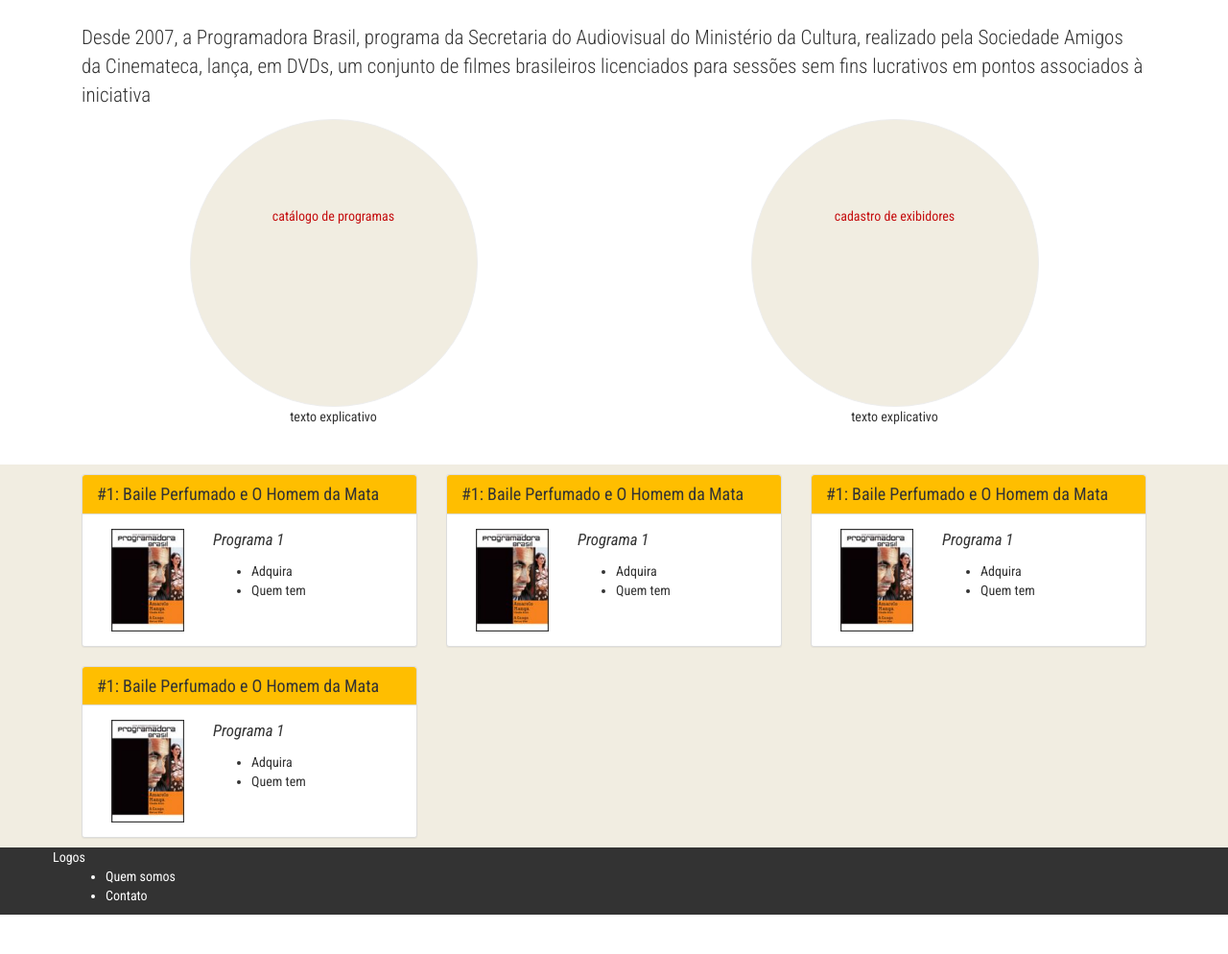
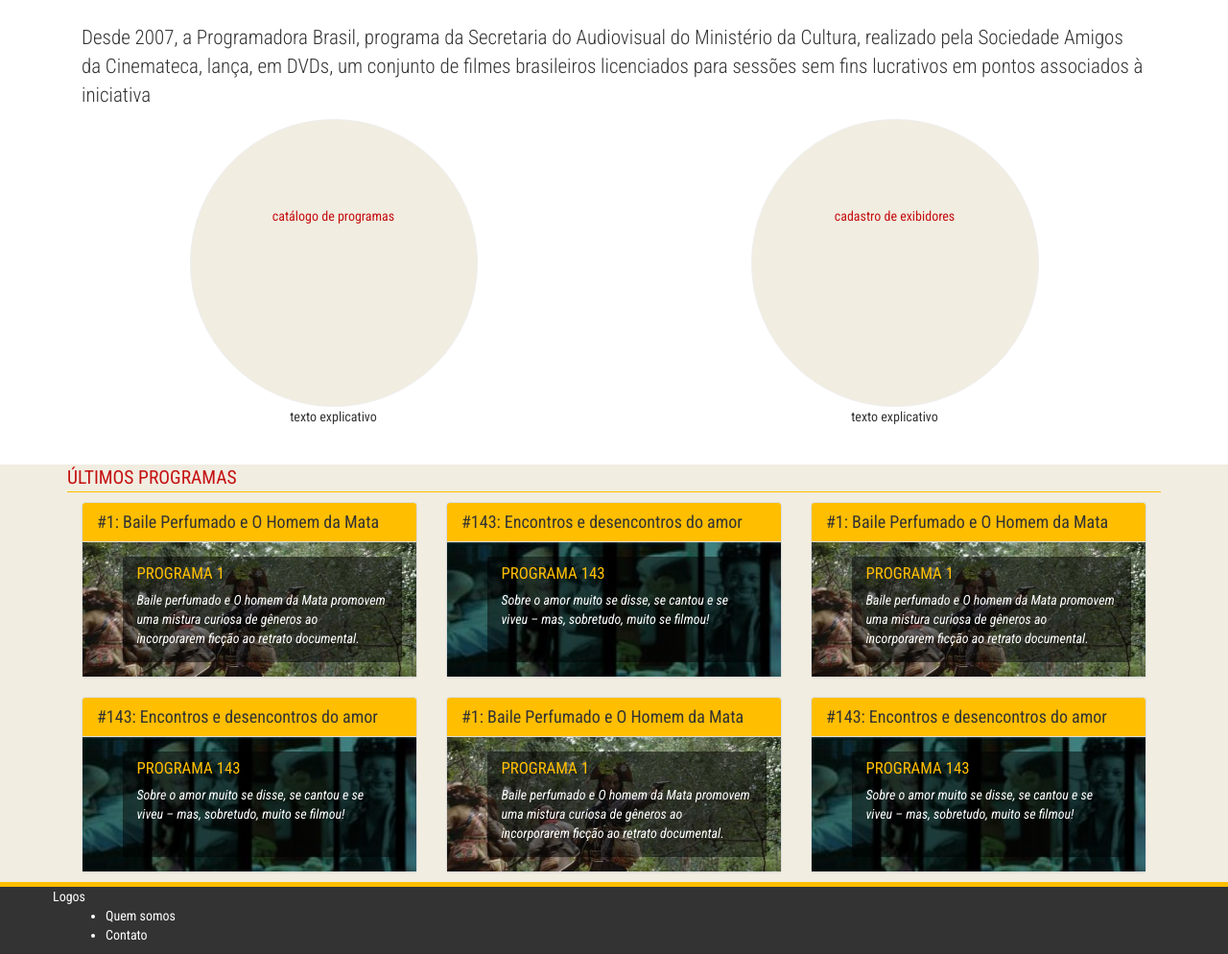
Before and after one commit to anarute/programadorabrasil, a plain HTML site: page index.html in a window 1280 px wide. Shown: the part 76-1070 px from the top of the page at 96% size. Before the commit the page ends 1029 px from the top, so only its background shows below. Drawn offline with nearby package versions, Linux system fonts and the light colour scheme.

Commit message:
alterações diversas para o belém levar na reunião

```diff
--- a/css/home.css
+++ b/css/home.css
@@ -19,7 +19,38 @@
 }
 
 /* Movies' grid and cards */
+.programa {
+		background-color: black;
+}
 
+.programa figure {
+	background: url(../img/baile.jpg) ;
+	background-size: cover;
+	height: 140px;
+}
+.programa figure>img {
+	display: none;
+}
+.programa figure>figcaption {
+	color: white;
+	background: rgba(0,0,0,0.5);
+	border-radius: 2px;
+	height: 100%;
+}
+.programa figure>figcaption>h3 {
+	text-transform: uppercase;
+	font-size: 1.2em;
+	margin: 0.5em 0;
+	color: #FFBE00;
+}
+.programa figure>figcaption>p {
+	font-style: italic
+}
+.movies-grid>div>header {
+	color: #C51011;
+	font-size: 1.4em;
+	border-bottom: 1px solid #FFBE00;
+	}
 .movies-grid{
 	background-color: #F1EDE1;
 }
--- a/css/main.css
+++ b/css/main.css
@@ -26,6 +26,7 @@
 }
 /* Footer styles */
 footer{
+	border-top: 5px solid #FFBE00;
 	background-color: #333;
 	color: #FFF;
 }
--- a/index.html
+++ b/index.html
@@ -74,93 +74,96 @@
 
     <div class="movies-grid">
       <div class="container">
+       <header>ÚLTIMOS PROGRAMAS</header>
+
         <div class="col-sm-4">
-          <div class="movie-card panel panel-default">
+          <div class="movie-card panel panel-default  programa">
             <header class="panel-heading" style="background: #FFBE00">
               <h4>#1: Baile Perfumado e O Homem da Mata</h4>
             </header>
-            <div class="panel-body">
-            <figure class="col-xs-4">
-              <img src="img/programa.jpg" class="img-responsive">
+            <figure class="panel-body"  style="background-image: url(img/baile.jpg)">
+              <img src="img/baile.jpg" />
+              <figcaption class="col-xs-11 col-xs-offset-1">
+                  <h3>Programa 1</h3>
+                  <p>Baile perfumado e O homem da Mata promovem uma mistura curiosa de gêneros ao incorporarem ficção ao retrato documental.</p>
+              </figcaption>
             </figure>
-            <div class="col-xs-8">
-              <p class="movie-subtitle">
-                <em>Programa 1</em>
-                <ul>
-                  <li>Adquira</li>
-                  <li>Quem tem</li>
-                </ul>
-              </p>
-            </div>
-          </div>
           </div>
         </div>
 
         <div class="col-sm-4">
-          <div class="movie-card panel panel-default">
+          <div class="movie-card panel panel-default  programa">
             <header class="panel-heading" style="background: #FFBE00">
-              <h4>#1: Baile Perfumado e O Homem da Mata</h4>
+              <h4>#143: Encontros e desencontros do amor</h4>
             </header>
-            <div class="panel-body">
-            <figure class="col-xs-4">
-              <img src="img/programa.jpg" class="img-responsive">
+            <figure class="panel-body" style="background-image: url(img/amor.jpg)">
+              <img src="img/baile.jpg" />
+              <figcaption class="col-xs-11 col-xs-offset-1">
+                  <h3>Programa 143</h3>
+                  <p>Sobre o amor muito se disse, se cantou e se viveu – mas, sobretudo, muito se filmou!</p>
+              </figcaption>
             </figure>
-            <div class="col-xs-8">
-              <p class="movie-subtitle">
-                <em>Programa 1</em>
-                <ul>
-                  <li>Adquira</li>
-                  <li>Quem tem</li>
-                </ul>
-              </p>
-            </div>
-          </div>
           </div>
         </div>
 
      <div class="col-sm-4">
-          <div class="movie-card panel panel-default">
+       <div class="movie-card panel panel-default  programa">
          <header class="panel-heading" style="background: #FFBE00">
            <h4>#1: Baile Perfumado e O Homem da Mata</h4>
          </header>
-            <div class="panel-body">
-            <figure class="col-xs-4">
-              <img src="img/programa.jpg" class="img-responsive">
+         <figure class="panel-body"  style="background-image: url(img/baile.jpg)">
+           <img src="img/baile.jpg" />
+           <figcaption class="col-xs-11 col-xs-offset-1">
+               <h3>Programa 1</h3>
+               <p>Baile perfumado e O homem da Mata promovem uma mistura curiosa de gêneros ao incorporarem ficção ao retrato documental.</p>
+           </figcaption>
          </figure>
-            <div class="col-xs-8">
-              <p class="movie-subtitle">
-                <em>Programa 1</em>
-                <ul>
-                  <li>Adquira</li>
-                  <li>Quem tem</li>
-                </ul>
-              </p>
-            </div>
-          </div>
        </div>
      </div>
 
      <div class="col-sm-4">
-          <div class="movie-card panel panel-default">
+       <div class="movie-card panel panel-default  programa">
+         <header class="panel-heading" style="background: #FFBE00">
+           <h4>#143: Encontros e desencontros do amor</h4>
+         </header>
+         <figure class="panel-body" style="background-image: url(img/amor.jpg)">
+           <img src="img/baile.jpg" />
+           <figcaption class="col-xs-11 col-xs-offset-1">
+               <h3>Programa 143</h3>
+               <p>Sobre o amor muito se disse, se cantou e se viveu – mas, sobretudo, muito se filmou!</p>
+           </figcaption>
+         </figure>
+       </div>
+     </div>        <div class="col-sm-4">
+          <div class="movie-card panel panel-default  programa">
             <header class="panel-heading" style="background: #FFBE00">
               <h4>#1: Baile Perfumado e O Homem da Mata</h4>
             </header>
-            <div class="panel-body">
-            <figure class="col-xs-4">
-              <img src="img/programa.jpg" class="img-responsive">
+            <figure class="panel-body"  style="background-image: url(img/baile.jpg)">
+              <img src="img/baile.jpg" />
+              <figcaption class="col-xs-11 col-xs-offset-1">
+                  <h3>Programa 1</h3>
+                  <p>Baile perfumado e O homem da Mata promovem uma mistura curiosa de gêneros ao incorporarem ficção ao retrato documental.</p>
+              </figcaption>
             </figure>
-            <div class="col-xs-8">
-              <p class="movie-subtitle">
-                <em>Programa 1</em>
-                <ul>
-                  <li>Adquira</li>
-                  <li>Quem tem</li>
-                </ul>
-              </p>
           </div>
         </div>
+
+        <div class="col-sm-4">
+          <div class="movie-card panel panel-default  programa">
+            <header class="panel-heading" style="background: #FFBE00">
+              <h4>#143: Encontros e desencontros do amor</h4>
+            </header>
+            <figure class="panel-body" style="background-image: url(img/amor.jpg)">
+              <img src="img/baile.jpg" />
+              <figcaption class="col-xs-11 col-xs-offset-1">
+                  <h3>Programa 143</h3>
+                  <p>Sobre o amor muito se disse, se cantou e se viveu – mas, sobretudo, muito se filmou!</p>
+              </figcaption>
+            </figure>
           </div>
         </div>
+
     </div>
   </div>
     <footer>
```
Also changed, not shown: img/amor.jpg (added), img/baile.jpg (added), 1 other file. Lines whose indentation alone changed are shown as unchanged.
